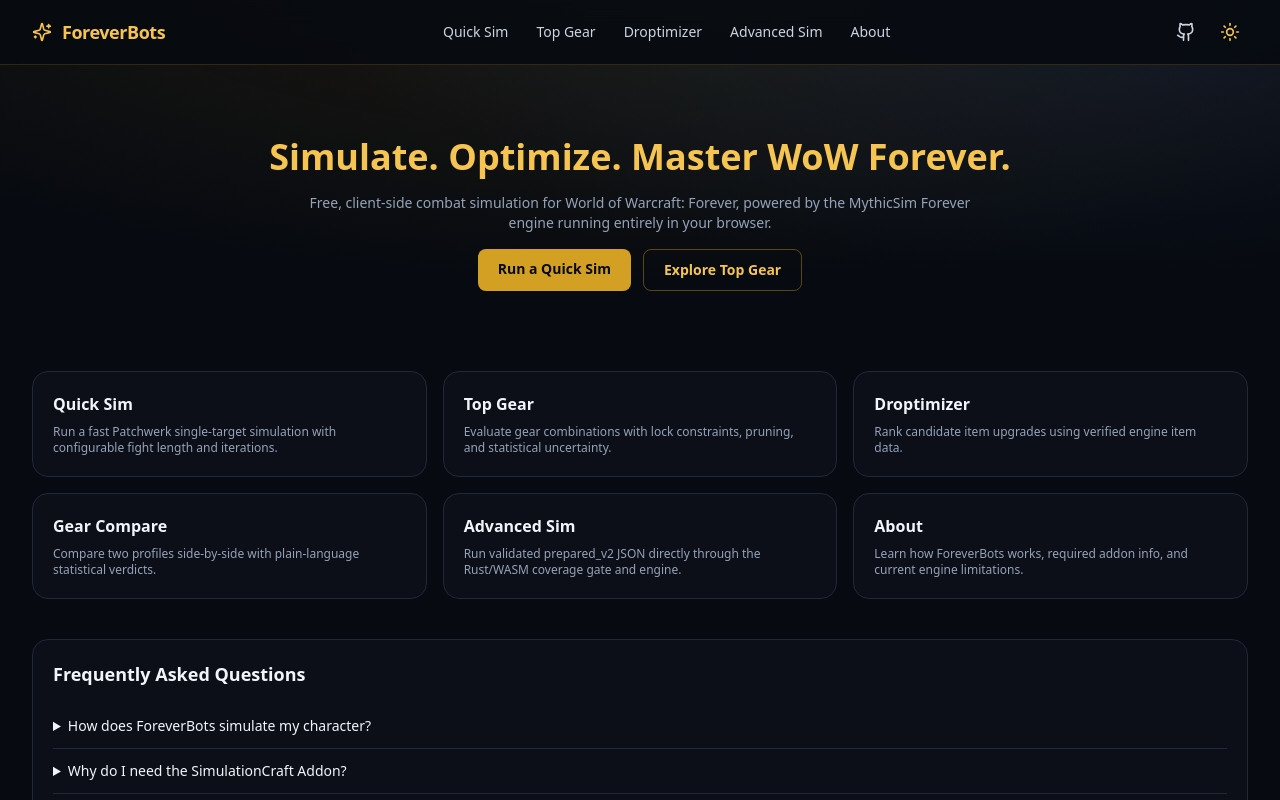
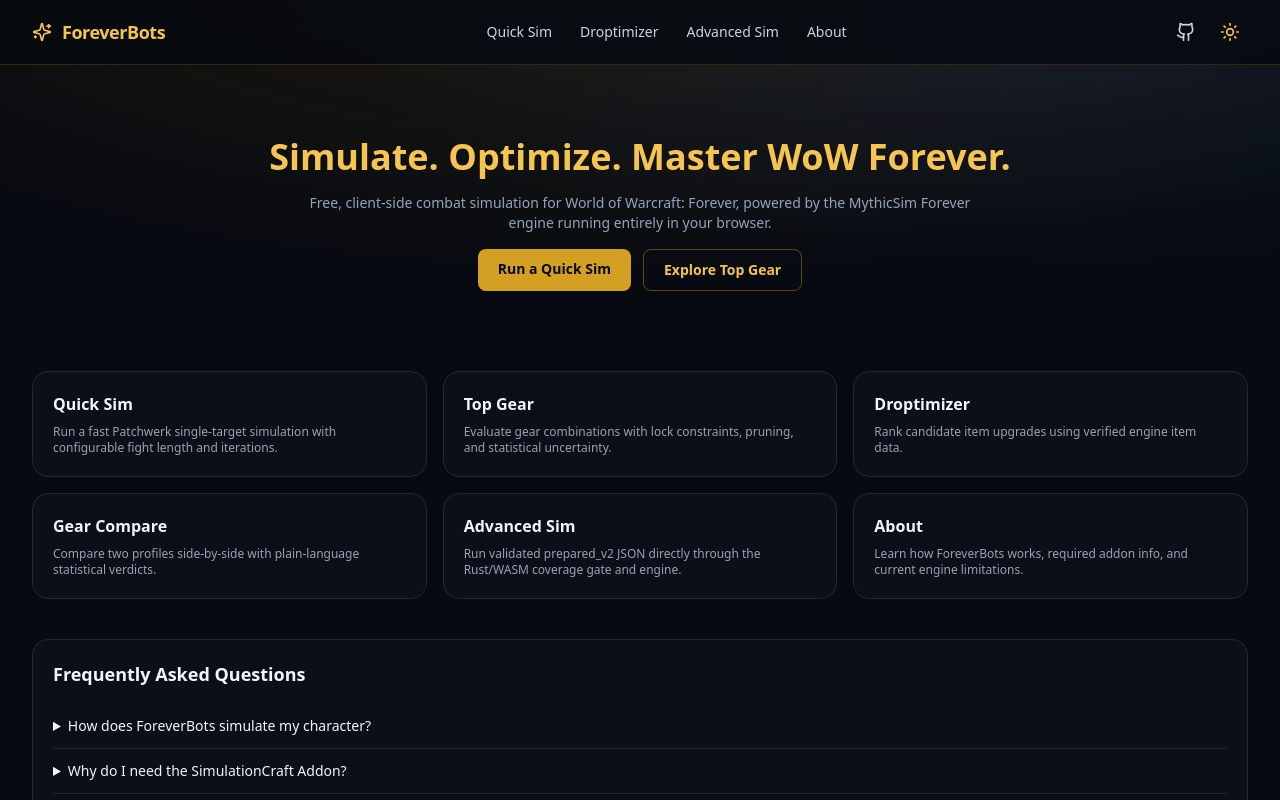
Before and after one commit to welshman/ForeverBots, a React (Vite) app in the folder frontend/: page / in a window 1280 px wide. Shown: the top 800 px of the page. Built offline with nearby package versions, Linux system fonts and the light colour scheme.

Commit message:
chore: remove Top Gear route and navigation

```diff
--- a/frontend/src/App.tsx
+++ b/frontend/src/App.tsx
@@ -3,7 +3,6 @@ import { Route, Routes, useLocation } from "react-router-dom";
 import Navbar from "./components/Navbar";
 import HomePage from "./pages/HomePage";
 import QuickSimPage from "./pages/QuickSimPage";
-import TopGearPage from "./pages/TopGearPage";
 import DroptimizerPage from "./pages/DroptimizerPage";
 import AdvancedSimPage from "./pages/AdvancedSimPage";
 import AboutPage from "./pages/AboutPage";
@@ -12,7 +11,6 @@ import { loadPreferences, savePreferences } from "./lib/storage";
 const ROUTE_TITLES: Record<string, string> = {
   "/": "ForeverBots — World of Warcraft Forever Simulator",
   "/quick-sim": "Quick Sim — ForeverBots",
-  "/top-gear": "Top Gear — ForeverBots",
   "/droptimizer": "Droptimizer — ForeverBots",
   "/advanced-sim": "Advanced Sim — ForeverBots",
   "/about": "About — ForeverBots",
@@ -86,7 +84,6 @@ export default function App() {
           <Routes>
             <Route path="/" element={<HomePage />} />
             <Route path="/quick-sim" element={<QuickSimPage />} />
-            <Route path="/top-gear" element={<TopGearPage />} />
             <Route path="/droptimizer" element={<DroptimizerPage />} />
             <Route path="/advanced-sim" element={<AdvancedSimPage />} />
             <Route path="/about" element={<AboutPage />} />
--- a/frontend/src/components/Navbar.tsx
+++ b/frontend/src/components/Navbar.tsx
@@ -9,7 +9,6 @@ interface NavbarProps {
 
 const NAV_ITEMS = [
   { to: "/quick-sim", label: "Quick Sim" },
-  { to: "/top-gear", label: "Top Gear" },
   { to: "/droptimizer", label: "Droptimizer" },
   { to: "/advanced-sim", label: "Advanced Sim" },
   { to: "/about", label: "About" },
```
